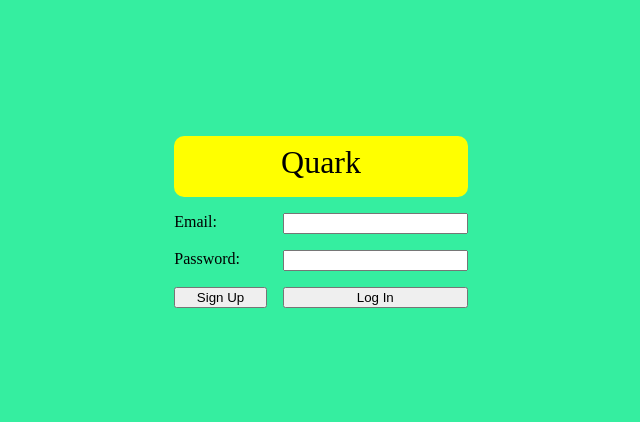
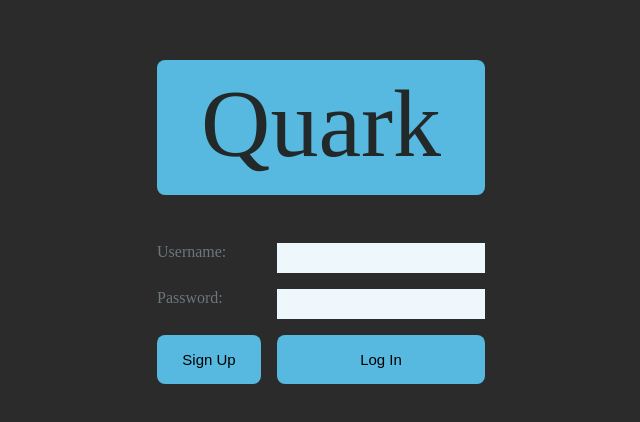
Before and after one commit to JazerBarclay/ci536-group-project, a website: page web/www/public/index.html in a window 1280 px wide. Shown: the part 170-592 px from the top of the page, without its empty margins (319-959 px from the left). Drawn offline with Linux system fonts and the light colour scheme.

Commit message:
fixed conflict issues

```diff
--- a/web/www/public/CSS/index.css
+++ b/web/www/public/CSS/index.css
@@ -1,6 +1,39 @@
+:root{
+
+  --hue-color: 3rem;
+
+  --hue-color: 197;
+
+  --first-color: hsl(var(--hue-color), 69%, 61%);
+  --first-color-second: hsl(var(--hue-color), 69%, 61%);
+  --first-color-alt: hsl(var(--hue-color), 57%, 53%);
+  --first-color-lighter: hsl(var(--hue-color), 92%, 85%);
+  --title-color: hsl(var(--hue-color), 8%, 15%);
+  --text-color: hsl(var(--hue-color), 8%, 45%);
+  --text-color-light: hsl(var(--hue-color), 8%, 65%);
+  --input-color: hsl(var(--hue-color), 70%, 96%);
+  --body-color: hsl(var(--hue-color), 0%, 17%);
+  --container-color: #FFF;
+  --scroll-bar-color: hsl(var(--hue-color), 12%, 90%);
+  --scroll-thumb-color: hsl(var(--hue-color), 12%, 80%);
+
+
+}
+
 html {
+  scroll-behavior: smooth;
   min-height: 100vh;
   min-width: 100vw;
+  color: white;
+}
+
+body{
+  margin: 0 0 var(--header-height) 0;
+  font-family: var(--body-font);
+  font-size: var(--normal-font-size);
+  background-color: var(--body-color);
+  color: var(--text-color);
+
 }
 
 
@@ -17,14 +50,14 @@ h1 {
 }
 
 .title {
-  margin-bottom: 1rem;
-  padding: 0.5rem;
+  margin-bottom: 3rem;
+  padding: .5rem;
   padding-bottom: 1rem;
-  border-radius: 10px;
-  font-size: 2rem;
+  border-radius: .5rem;
+  font-size: 6rem;
   text-align: center;
-  background-color: yellow;
-
+  background-color: var(--first-color);
+  color: var(--title-color);
 }
 
 body{
@@ -35,11 +68,8 @@ body{
   margin:0;
   min-height: 100vh;
   min-width: 100vw;
-  background-color:  #35eea0;
+  background-color: var(--body-color);
 }
-
-
-
 
 /*
 Login page
@@ -51,6 +81,33 @@ Login page
   grid-gap: 1rem;
 
 }
+
+.Button {
+  display:inline-block;
+  background-color: var(--first-color);
+  color: black;
+  padding: 1rem;
+  border: 0;
+  border-radius: .5rem;
+  font-weight: var(--font-medium);
+  font-size: 15px;
+}
+
+.Button:hover{
+  background-color: var(--first-color-lighter);
+  color: var(--body-color);
+}
+
+.login_input{
+  background-color:var(--input-color);
+  color: black;
+  font-family: var(--body-font);
+  font-size: var(--normal-font-size);
+  border: none;
+  outline: none;
+  padding: .25rem .5rem .5rem 0;
+}
+
 
 .dropbtn {
   background-color: #04AA6D;
--- a/web/www/public/index.html
+++ b/web/www/public/index.html
@@ -16,14 +16,15 @@
     <div class="title">Quark</div>
 
     <form id="logInForm">
-      <label for="email">Email: </label>
-      <input type="email" class="email">
+
+      <label for="username">Username: </label>
+      <input type="text" class="login_input">
 
       <label for="password">Password: </label>
-      <input type="password" class="password">
+      <input type="password" class="login_input">
 
-      <button id="signUpButton">Sign Up</button>
-      <button id="logInButton">Log In</button>
+      <button class="Button">Sign Up</button>
+      <button class="Button">Log In</button>
       <div class="g-signin2" data-onsuccess="onSignIn"></div>
 
     </form>
```
